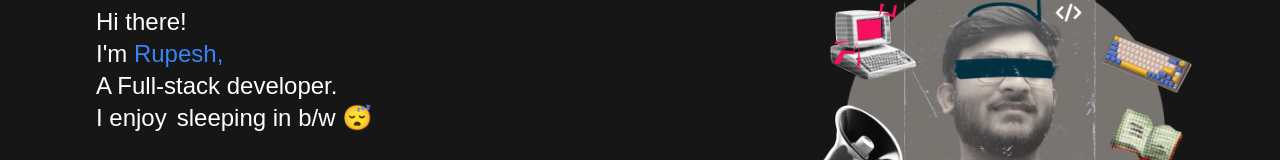
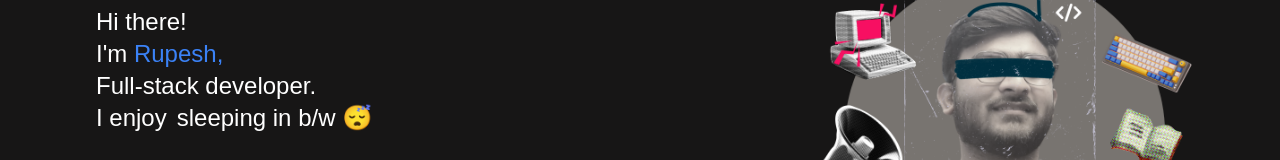
Before and after one commit to whyrupesh/rupesh-website, a React (Vite) app: page / in a window 1280 px wide. Shown: the part 226-386 px from the top of the page. Built offline with nearby package versions, Linux system fonts and the light colour scheme.

Commit message:
Update Home.jsx

```diff
--- a/src/Components/Home.jsx
+++ b/src/Components/Home.jsx
@@ -14,7 +14,7 @@ export default function Home() {
               I'm <span className=" text-blue-500">Rupesh,</span>{" "}
             </div>
           </div>
-          <div className="text-2xl">A Full-stack developer. </div>
+          <div className="text-2xl">Full-stack developer. </div>
 
           <div className="text-2xl">
             I enjoy<span id="changingText"></span>
```
